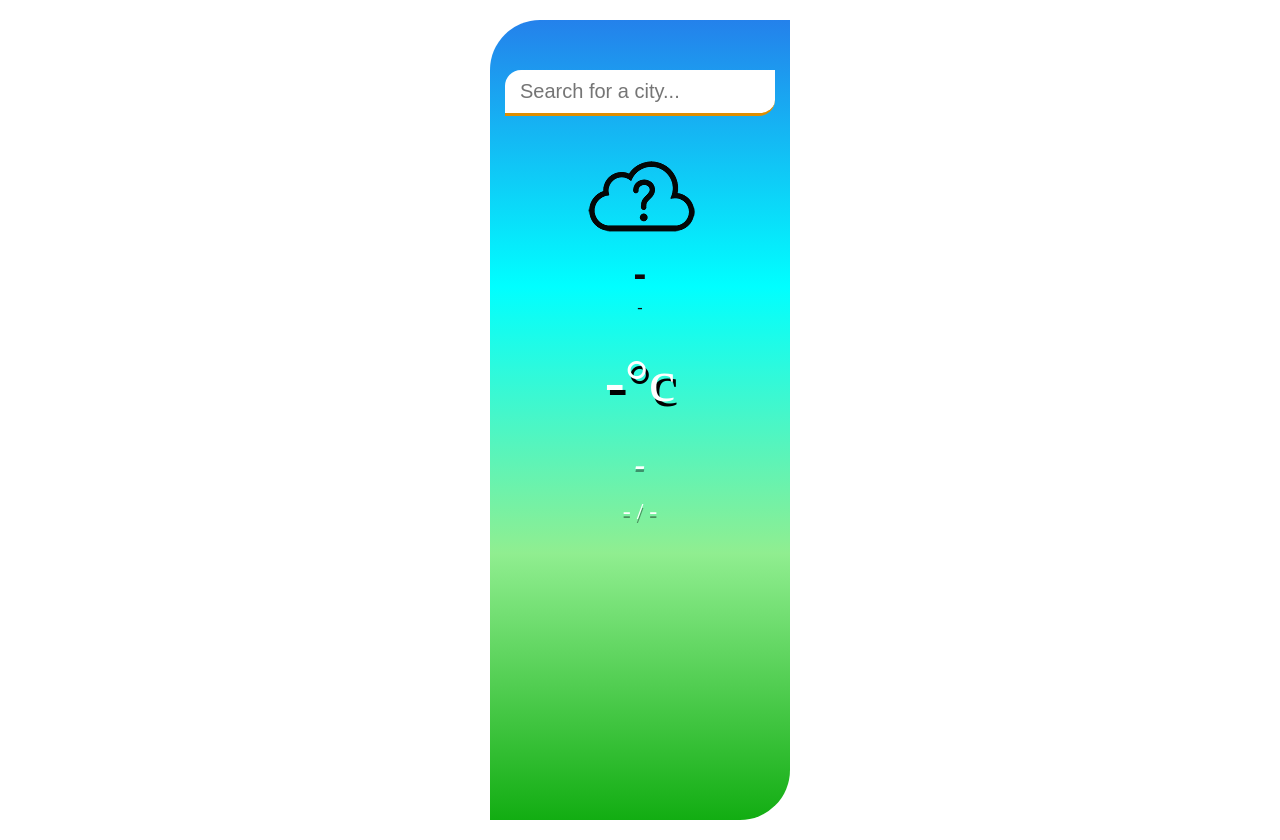
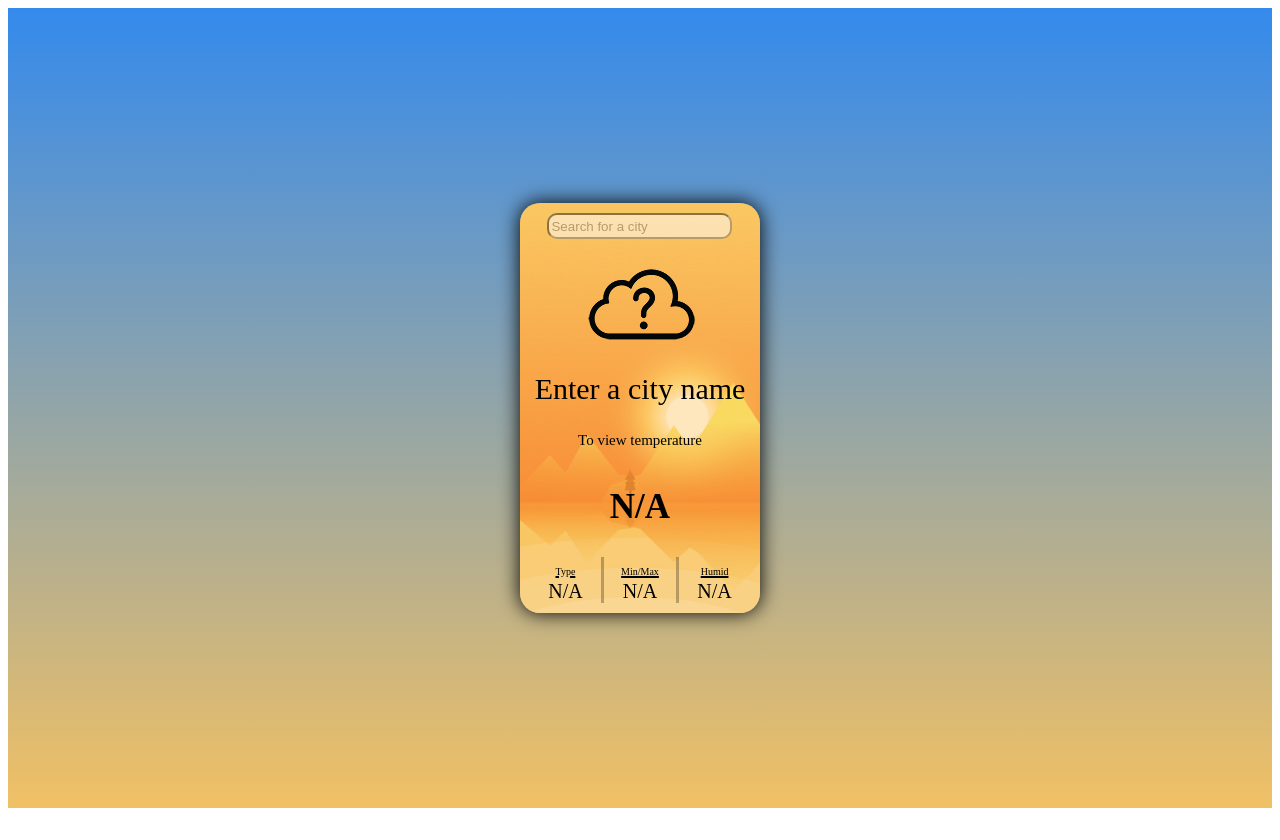
Before and after one commit to ADas-21/Weather-App, a plain HTML site: page index.html in a window 1280 px wide. After the commit the page ends 808 px from the top, so only its background shows below. Drawn offline with Linux system fonts and the light colour scheme.

Commit message:
first update

```diff
--- a/index.html
+++ b/index.html
@@ -5,29 +5,34 @@
     <meta http-equiv='X-UA-Compatible' content='IE=edge'>
     <title>Weather app</title>
     <meta name='viewport' content='width=device-width, initial-scale=1'>
-    <link rel='stylesheet' type='text/css' media='screen' href='style.css'>
+    <link rel='stylesheet' type='text/css' media='screen' href='teststyle.css'>
 
 </head>
 <body>
-    <div class="app-wrap">
-        <header>
-          <input type="text" autocomplete="off" class="search-box" placeholder="Search for a city..." />
-        </header>
-        <div class="weather-icon">
-          <img src="icons/unknown.png">
+    <div class="back">
+    <div class="app-container" id="d">
+        <div class="header-for-searchbox">
+            <input type="text" class="search-box" placeholder="Search for a city">
         </div>
-        <main>
-          <section class="location">
-            <div class="city">-</div>
-            <div class="date">-</div>
-          </section>
-          <div class="current">
-            <div class="temp">-<span>°c</span></div>
-            <div class="weather">-</div>
-            <div class="hi-low">- / -</div>
-          </div>
-        </main>
-      </div>
-      <script src='main.js'></script>
+        <div class="icon-area">
+            <img src="icons/unknown.png">
+        </div>
+        <div class="main-area">
+            <div class="location">Enter a city name</div>
+            <div class="date">To view temperature</div>
+            <div class="temp-value">N/A</div>
+            <div class="weather-details">
+                <div class="weather-desc">
+                    <u><label>Type</label></u><br>N/A</div>
+                <div class="maxmin">
+                    <u><label>Min/Max</label></u><br>N/A</div>
+                <div class="humidity">
+                    <u><label>Humid</label></u><br>N/A</div>
+            </div>
+        </div>
+        </div>
+    </div>
+</div>
+<script src='main.js'></script>
 </body>
 </html>
--- a/main.js
+++ b/main.js
@@ -18,24 +18,36 @@ function setQuery(evt){
      }).then(displayResults);
  }
  function displayResults(weather){
-     let city=document.querySelector('.location .city');
+     let city=document.querySelector('.location');
      city.innerText=`${weather.name}, ${weather.sys.country}`;
 
-     let icon=document.querySelector('.weather-icon');
+     let icon=document.querySelector('.icon-area');
      icon.innerHTML = `<img src="icons/${weather.weather[0].icon}.png"/>`;
+     var imgbg= weather.weather[0].icon;
+     console.log(imgbg);
+     if(imgbg === "01n" || imgbg === "02n" || imgbg === "03n" || imgbg === "04n" || imgbg === "09n" || imgbg === "10n" || imgbg === "13n" || imgbg === "50n"){
+
+         document.getElementById("d").style.backgroundImage= "url('images/bg-night.png')";
+     }
+     else{
+        document.getElementById("d").style.backgroundImage= "url('images/bg-day.png')";
+     }
 
      let now= new Date();
-     let date= document.querySelector('.location .date');
+     let date= document.querySelector('.date');
      date.innerText = dateBuilder(now);
 
-     let temp= document.querySelector('.current .temp');
+     let temp= document.querySelector('.temp-value');
      temp.innerHTML=`${Math.floor(weather.main.temp)}<span>°c</span>`;
 
-     let desc = document.querySelector('.weather');
-     desc.innerText = weather.weather[0].main;
+     let desc = document.querySelector('.weather-desc');
+     desc.innerHTML = `<u><label>Type</label></u><br>${weather.weather[0].main}`;
 
-     let maxmin= document.querySelector('.hi-low');
-     maxmin.innerText=`${weather.main.temp_max}/${weather.main.temp_min}`
+     let maxmin= document.querySelector('.maxmin');
+     maxmin.innerHTML=`<u><label>Min/Max</label></u><br>${weather.main.temp_max}/${weather.main.temp_min}`;
+
+     let humid = document.querySelector('.humidity');
+     humid.innerHTML= `<u><label>Humid</label></u><br>${weather.main.humidity}%`;
 
 
  }
--- a/style.css
+++ /dev/null
@@ -1,110 +0,0 @@
-* {
-    margin: 0;
-    padding: 0;
-    box-sizing: border-box;
-  }
-
-  body {
-
-    background-size: cover;
-    background-position: top center;
-    padding: 20px;
-  }
-
-  .app-wrap {
-    width: 300px;
-    display: block;
-    margin: 0 auto;
-    border-radius: 50px 0px 50px 0px;
-    min-height: 100vh;
-    max-height: 200vh;
-    padding-bottom: 50px 50px;
-    background-image: linear-gradient(to bottom, #2481eb, cyan , lightgreen, #12ad12);
-  }
-
-  header {
-    display: flex;
-    justify-content: center;
-    align-items: center;
-    padding: 50px 15px 15px;
-  }
-
-  header input {
-    width: 100%;
-    max-width: 280px;
-    padding: 10px 15px;
-    border: none;
-    outline: none;
-    background-color: #FFF;
-    border-radius: 16px 0px 16px 0px;
-    border-bottom: 3px solid #DF8E00;
-
-    color: #313131;
-    font-size: 20px;
-    font-weight: 300;
-    transition: 0.2s ease-out;
-  }
-
-  header input:focus {
-    background-color: rgba(255, 255, 255, 0.6);
-  }
-
-  .weather-icon {
-    width: 300px;
-    height: 100px;
-    padding: 0px;
-  }
-  .weather-icon img {
-    display: block;
-    margin: 0 auto;
-  }
-
-  main {
-    flex: 1 1 100%;
-    padding: 25px 25px 50px;
-    display: flex;
-    flex-direction: column;
-    align-items: center;
-    text-align: center;
-  }
-
-  .location .city {
-    color: rgb(19, 6, 6);
-    font-size: 32px;
-    font-weight: bold;
-    margin-bottom: 5px;
-    font-family: cursive;
-  }
-
-  .location .date {
-    color: rgb(14, 8, 8);
-    font-size: 16px;
-  }
-
-  .current .temp {
-    color: #FFF;
-    font-size: 60px;
-    font-weight: 900;
-    margin: 30px 0px;
-    text-shadow: 3px 5px #000;
-  }
-
-  .current .temp span {
-    font-weight: 500;
-  }
-
-  .current .weather {
-    color: #FFF;
-    font-size: 32px;
-    font-weight: 700;
-    font-style: italic;
-    margin-bottom: 15px;
-    text-shadow: 0px 3px rgba(0, 0, 0, 0.4);
-  }
-
-  .current .hi-low {
-    color: #FFF;
-    font-size: 24px;
-    font-weight: 500;
-    text-shadow: 0px 4px rgba(0, 0, 0, 0.4);
-  }
--- /dev/null
+++ b/teststyle.css
@@ -0,0 +1,96 @@
+body, html{
+    height: 100%;
+    padding: 0px;
+}
+.back{
+    height: 100%;
+    background-image: linear-gradient(rgb(52, 138, 236), rgb(241, 192, 100));
+    background-attachment: fixed;
+    background-position: center;
+    background-repeat: no-repeat;
+    background-size: cover;
+    display: flex;
+    justify-content: center;
+}
+
+.app-container {
+    background-image: url("images/bg-day.png");
+    max-width: fit-content;
+    min-width: 100px;
+    min-height: 150px;
+    display: flex;
+    flex-direction: column;
+    margin: auto;
+    padding: 10px;
+    border-radius: 20px;
+    box-shadow: 0 0 20px #000000;
+}
+.header-for-searchbox {
+    display: flex;
+    align-content: center;
+    margin: auto;
+
+}
+.header-for-searchbox input{
+    border-radius: 10px;
+    height: 20px;
+    opacity: 0.5;
+}
+.header-for-searchbox input:focus{
+    background-color: #ffffff;
+    opacity: 1;
+    border: none;
+}
+.icon-area {
+    display: flex;
+    align-content: center;
+    margin: auto;
+}
+.main-area {
+    display: flex;
+    align-content: center;
+    margin: auto;
+    flex-direction: column;
+}
+.location{
+    height: 50px;
+    font-size: 30px;
+    margin: auto;
+    padding: 5px;
+}
+.date{
+    height: 50px;
+    font-size: 15px;
+    margin: auto;
+    padding: 5px;
+}
+
+.temp-value{
+    height: 70px;
+    font-size: 35px;
+    margin: auto;
+    font-weight: bolder;
+}
+.weather-details{
+    display: flex;
+    height: fit-content;
+
+    justify-content: space-between;
+    text-align: center;
+    font-size: 20px;
+}
+.maxmin{
+    flex:1;
+    border-left-style: solid;
+    border-right-style: solid;
+    border-color: rgba(0, 0, 0, 0.267);
+}
+.weather-desc{
+    flex: 1;
+}
+.humidity{
+    flex: 1;
+}
+label{
+    font-size: 10px;
+}
```
Also changed, not shown: images/bg-day.png (added), images/bg-img.jpg (added), images/bg-night.png (added).
